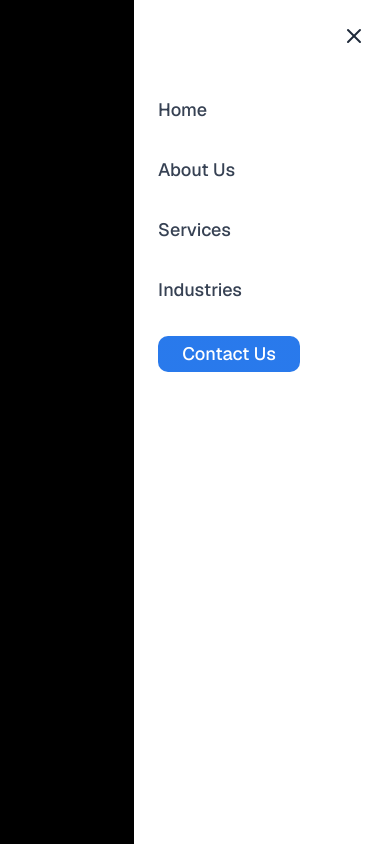
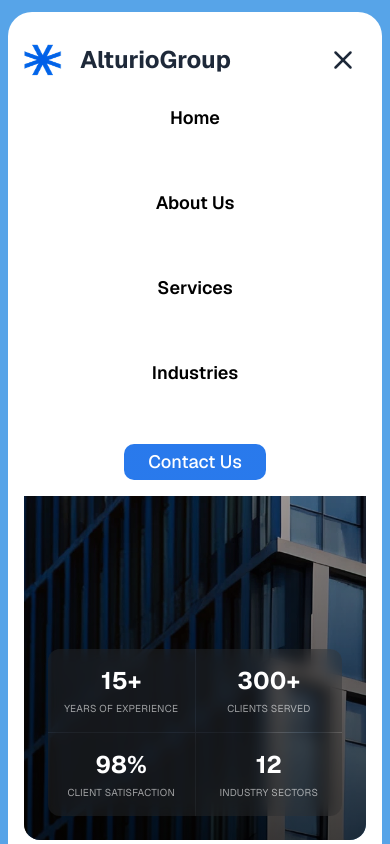
Before and after one commit to AlturioGroup/AlturioGroup, a Next.js app: page / in a window 390 px wide. Both pictures are taken after a click on the button "Toggle menu". Shown: the top 844 px of the page. Built offline with nearby package versions, Linux system fonts and the light colour scheme.

Commit message:
fix:navbar

```diff
--- a/src/components/navbar.tsx
+++ b/src/components/navbar.tsx
@@ -12,7 +12,7 @@ export default function Navbar() {
     { label: "Home", href: "#home" },
     { label: "About Us", href: "#about" },
     { label: "Services", href: "#services" },
-    { label: "Industries", href: "#insdustries" },
+    { label: "Industries", href: "#industries" },
   ];
 
   const contactButtonClassName =
@@ -26,7 +26,7 @@ export default function Navbar() {
     <nav className="w-full rounded-4xl">
       <div className="max-w-full mx-auto px-0 sm:px-6 lg:px-2">
         <div className="relative flex justify-between items-center h-16">
-          {/* Logo and Brand - Left Side */}
+          {/* Logo and Brand */}
           <div className="flex items-center gap-4">
             <Image
               src="/logo.png"
@@ -40,20 +40,20 @@ export default function Navbar() {
             </span>
           </div>
 
-          {/* Desktop Navigation - Centered */}
+          {/* Desktop Navigation */}
           <div className="hidden md:flex items-center gap-8 mx-auto">
             {navItems.map((item) => (
               <a
                 key={item.label}
                 href={item.href}
-                className="text-gray-700  text-lg hover:text-blue-600 transition-colors font-medium"
+                className="text-gray-700 text-lg hover:text-blue-600 transition-colors font-medium"
               >
                 {item.label}
               </a>
             ))}
           </div>
 
-          {/* Desktop Contact Button - Right Side */}
+          {/* Desktop Contact Button */}
           <div className="hidden md:flex items-center">
             <Button
               asChild
@@ -64,7 +64,7 @@ export default function Navbar() {
             </Button>
           </div>
 
-          {/* Mobile Menu Button - Visible only on mobile */}
+          {/* Mobile Menu Button */}
           <button
             className="md:hidden p-2"
             onClick={() => setIsOpen(!isOpen)}
@@ -78,42 +78,28 @@ export default function Navbar() {
           </button>
         </div>
 
-        {/* Mobile Menu Modal - Visible when isOpen is true */}
-        {isOpen && (
+        {/* Mobile Menu — full-width drop-down, same pattern as reference navbar */}
         <div
-            className="md:hidden fixed inset-0 bg-black bg-opacity-50 z-40"
-            onClick={() => setIsOpen(false)}
+          className={`md:hidden absolute top-15 left-0 w-full bg-white z-40 flex flex-col items-center gap-6 font-semibold text-lg transition-all duration-300 ${
+            isOpen
+              ? "opacity-100 pointer-events-auto"
+              : "opacity-0 pointer-events-none hidden"
+          }`}
         >
-            <div
-              className="fixed right-0 top-0 h-full w-64 bg-white shadow-lg z-50 flex flex-col"
-              onClick={(e) => e.stopPropagation()}
-            >
-              {/* Close Button */}
-              <div className="flex justify-end p-4">
-                <button
-                  onClick={() => setIsOpen(false)}
-                  aria-label="Close menu"
-                  className="p-2"
-                >
-                  <X size={24} className="text-gray-800" />
-                </button>
-              </div>
-
-              {/* Mobile Navigation Options */}
-              <div className="flex flex-col gap-4 px-6 py-4">
           {navItems.map((item) => (
             <a
               key={item.label}
               href={item.href}
-                    className="text-gray-700 hover:text-blue-600 transition-colors font-medium text-lg py-2"
+              className="w-full text-center text-black hover:text-blue-400 transition-colors py-4 border-b border-white/10"
               onClick={() => setIsOpen(false)}
             >
               {item.label}
             </a>
           ))}
+          <div className="py-4">
             <Button
               asChild
-                  className={`mt-2 ${contactButtonClassName}`}
+              className={contactButtonClassName}
               style={contactButtonStyle}
             >
               <a href="#contact" onClick={() => setIsOpen(false)}>
@@ -123,8 +109,6 @@ export default function Navbar() {
           </div>
         </div>
       </div>
-        )}
-      </div>
     </nav>
   );
 }
```
Lines whose indentation alone changed are shown as unchanged.
